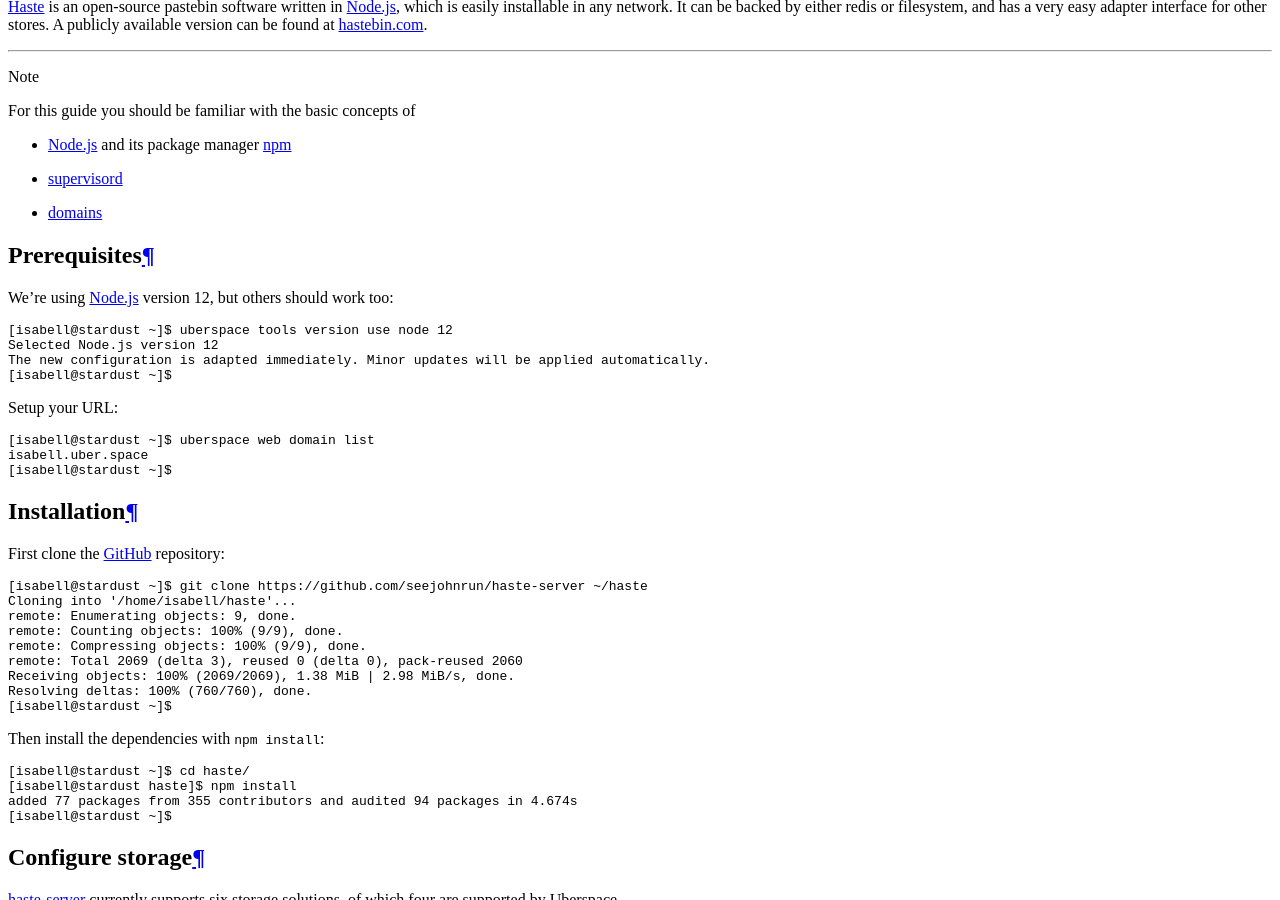
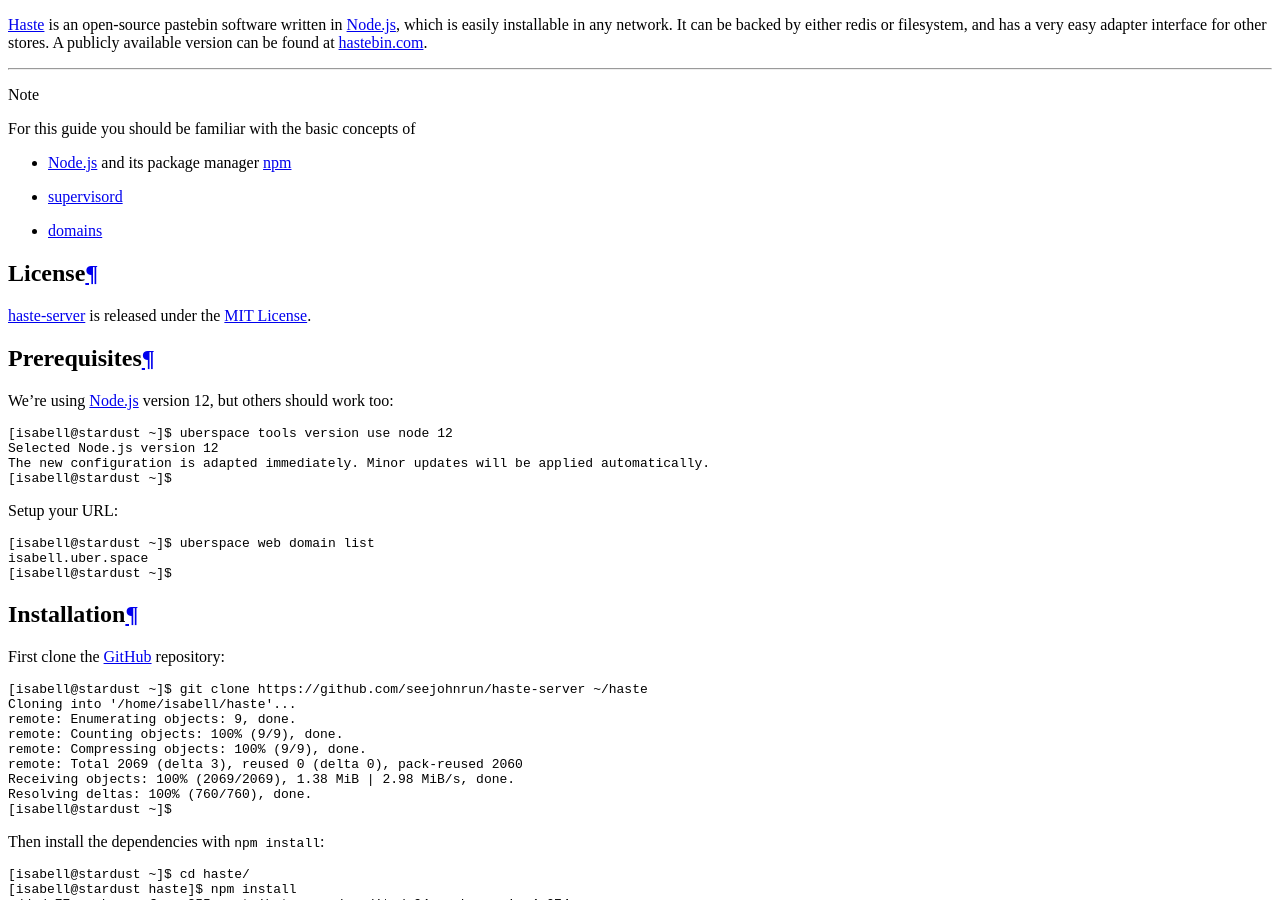
Before and after one commit to Uberspace/lab, a Sphinx documentation site: the page built from source/guide_hasteserver.rst, in a window 1280 px wide and 900 px high, scrolled down 3033 px. Built offline with Sphinx 7.4.7 and the Read the Docs theme 2.0.0, drawn with Linux system fonts in a browser that asks for light colours.

Commit message:
[haste] add license

```diff
--- a/source/guide_hasteserver.rst
+++ b/source/guide_hasteserver.rst
@@ -25,6 +25,11 @@
   * :manual:`Node.js <lang-nodejs>` and its package manager :manual_anchor:`npm <lang-nodejs.html#npm>`
   * :manual:`supervisord <daemons-supervisord>`
   * :manual:`domains <web-domains>`
+
+License
+=======
+
+haste-server_ is released under the `MIT License`_.
 
 Prerequisites
 =============
@@ -204,6 +209,7 @@
 .. _hastebin.com: https://hastebin.com
 .. _GitHub: https://github.com/seejohnrun/haste-server
 .. _README: https://github.com/seejohnrun/haste-server/blob/master/README.md
+.. _MIT License: https://github.com/seejohnrun/haste-server/blob/master/README.md#license
 
 ----
 
```
